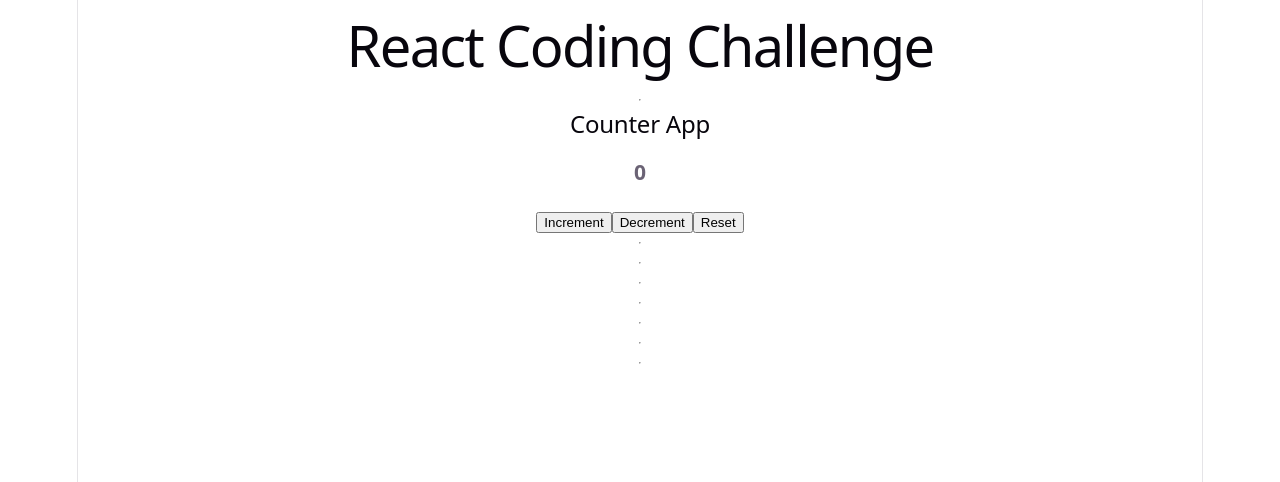
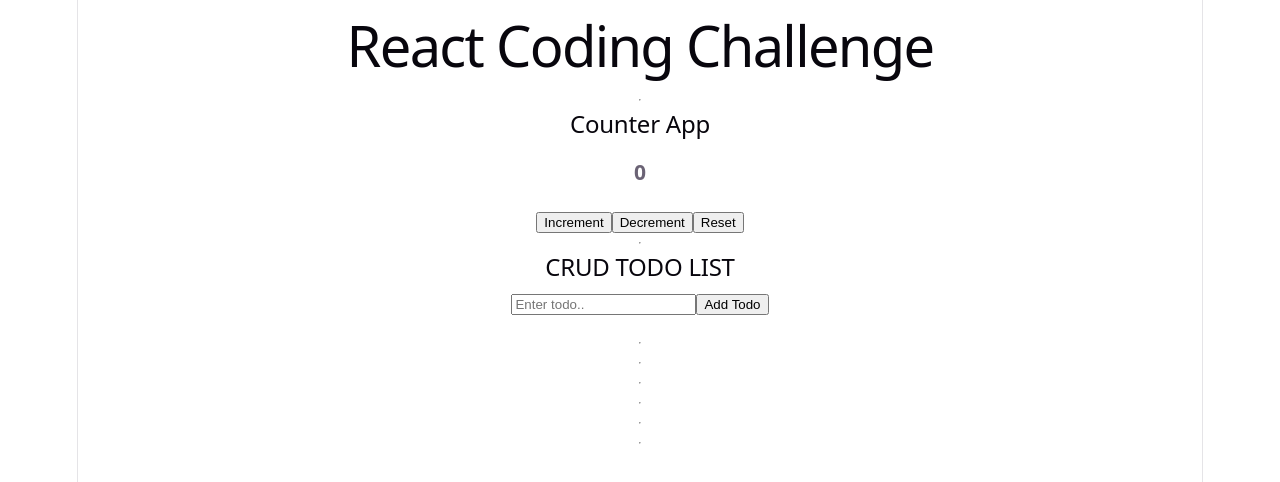
Before and after one commit to indra1461/reactCodingChallenge, a React (Vite) app: page / in a window 1280 px wide. Shown: the top 482 px of the page. Built offline with nearby package versions, Linux system fonts and the light colour scheme.

Commit message:
todo list challege done

```diff
--- a/src/App.jsx
+++ b/src/App.jsx
@@ -1,6 +1,6 @@
 import React from "react";
 import Counter from "./challenges/01-counter/Counter";
-
+import TodoList from "./challenges/02-todo/TodoList";
 const App = () => {
   return (
     <>
@@ -8,6 +8,7 @@ const App = () => {
       <hr />
       <Counter />
       <hr />
+      <TodoList />
       <hr />
       <hr />
       <hr />
--- /dev/null
+++ b/src/challenges/02-todo/TodoList.jsx
@@ -0,0 +1,94 @@
+import React, { useState } from "react";
+
+const todoList = () => {
+  const [todos, setTodos] = useState([]);
+  const [todoInput, setTodoInput] = useState("");
+  const [editId, setEditId] = useState(null);
+
+  const handleSubmit = () => {
+    if (editId !== null) {
+      //updateTodo
+      setTodos((prev) =>
+        prev.map((todo) =>
+          todo.id === editId ? { ...todo, title: todoInput } : todo,
+        ),
+      );
+      setEditId(null);
+      setTodoInput("");
+    } else {
+      //addTodo
+      const newTodo = {
+        id: Date.now(),
+        title: todoInput,
+        completed: false,
+      };
+      setTodos((prev) => [...prev, newTodo]);
+      setTodoInput("");
+    }
+  };
+
+  const editHandle = (id) => {
+    const editedTodo = todos.find((todo) => todo.id === id);
+    setTodoInput(editedTodo.title);
+    setEditId(id);
+  };
+  const deleteHandle = (id) => {
+    const isConfirmed = confirm("Are you sure you want to delete?");
+
+    if (isConfirmed) {
+      setTodos((prev) => prev.filter((todo) => todo.id !== id));
+    }
+  };
+
+  const toggleTodo = (id) => {
+    setTodos((prev) =>
+      prev.map((todo) =>
+        todo.id === id ? { ...todo, completed: !todo.completed } : todo,
+      ),
+    );
+  };
+  return (
+    <div>
+      <h2>CRUD TODO LIST</h2>
+      <input
+        type="text"
+        placeholder="Enter todo.."
+        value={todoInput}
+        onChange={(e) => setTodoInput(e.target.value)}
+      />
+      <button onClick={handleSubmit}>
+        {editId !== null ? "Save Todo" : "Add Todo"}
+      </button>
+
+      <ul>
+        {todos.map((todo) => (
+          <li key={todo.id}>
+            <input
+              type="checkbox"
+              name={todo.title}
+              checked={todo.completed}
+              onChange={() => toggleTodo(todo.id)}
+            />
+            <span
+              style={{
+                textDecoration: todo.completed ? "line-through" : "none",
+              }}
+            >
+              {todo.title}{" "}
+            </span>
+            <button onClick={() => editHandle(todo.id)}>Edit</button>{" "}
+            <button
+              onClick={() => {
+                deleteHandle(todo.id);
+              }}
+            >
+              Delete
+            </button>
+          </li>
+        ))}
+      </ul>
+    </div>
+  );
+};
+
+export default todoList;
```
